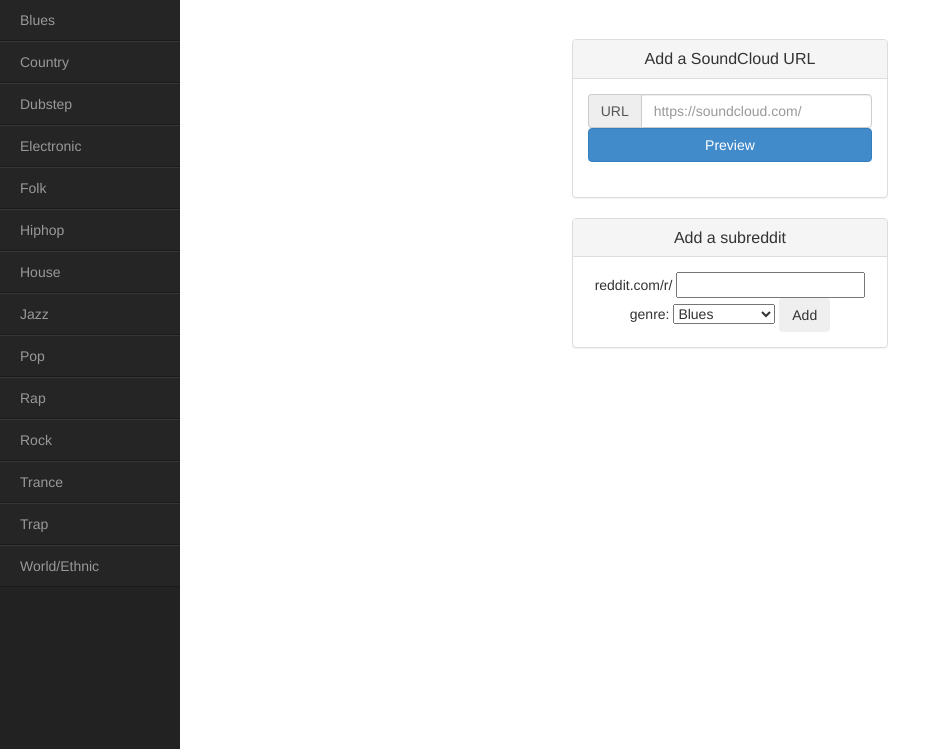
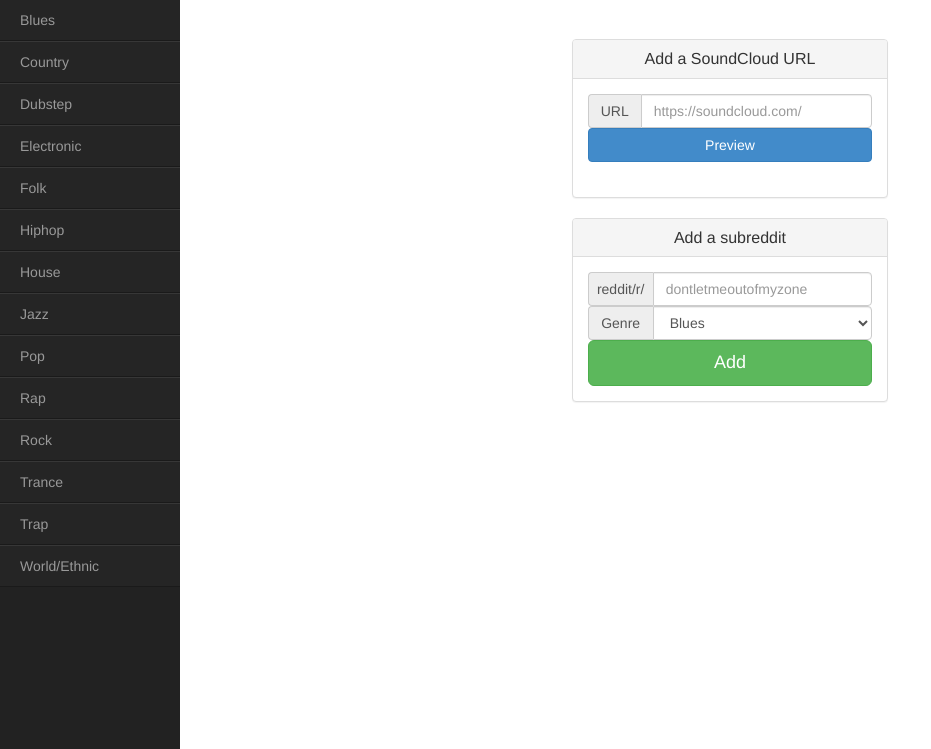
Before and after one commit to ClareCat/Mixt., a Flask app: page /add in a window 1280 px wide. Shown: the part 51-800 px from the top of the page, without its empty margins (0-931 px from the left). Run offline with Flask 2, Linux system fonts and the light colour scheme; parts of the project's set-up code (start-up, migrations or seed data) failed here and were passed over; some libraries are stand-ins or nearby versions.

Commit message:
maciek is so great, he fixed maguires forms

```diff
--- a/templates/add.html
+++ b/templates/add.html
@@ -23,25 +23,24 @@
 			    {% if not curr %}
 			    <form accept-charset="UTF-8" role="form" method=post action="/add">
 			    	{{ previewform.csrf_token }}
-			    		<div class="input-group">
-			    	  		<span class="input-group-addon">URL</span>
+			    		<div class="input-group" style="width:100%;">
+			    	  		<span class="input-group-addon" style="width:65px;">URL</span>
 			    		    <input class="form-control" placeholder="https://soundcloud.com/" name="url" id="url" type="text" value="{{previewform.url.data}}"></input>
-
 			    		</div>
-			    		<div class="input-group">
-			    	  		<span class="input-group-addon">Title</span>
+			    		<div class="input-group" style="width:100%;">
+			    	  		<span class="input-group-addon" style="width:65px;">Title</span>
 			    		    <input class="form-control" name="songname" id="songname" type="text" value="{{previewform.songname.data}}"></input>
 			    		</div>
-			    		<div class="input-group">
-			    	  		<span class="input-group-addon">Artist</span>
+			    		<div class="input-group" style="width:100%;">
+			    	  		<span class="input-group-addon" style="width:65px;">Artist</span>
 			    		    <input class="form-control" name="artist" id="artist" type="text" value="{{previewform.artist.data}}"></input>
 			    		</div>
-			    		<div class="input-group">
-			    	  		<span class="input-group-addon">Album</span>
+			    		<div class="input-group" style="width:100%;">
+			    	  		<span class="input-group-addon" style="width:65px;">Album</span>
 			    		    <input class="form-control" name="album" id="album" type="text"></input>
 			    		</div>
-			    		<div class="input-group">
-			    	  		<span class="input-group-addon">Genre</span>
+			    		<div class="input-group" style="width:100%;">
+			    	  		<span class="input-group-addon" style="width:65px;">Genre</span>
 			    		    <select class="form-control" name="genre" id="genre" type="text">
 			    		    	<option value="one">Blues</option>
 			    		    	<option value="one">Country</option>
@@ -59,12 +58,12 @@
 			    		    	<option value="one">World/Ethnic</option>
 			    		    </select>
 			    		</div>
-			    		<div class="input-group">
-			    	  		<span class="input-group-addon">Label</span>
+			    		<div class="input-group" style="width:100%;">
+			    	  		<span class="input-group-addon" style="width:65px;">Label</span>
 			    		    <input class="form-control" name="label" id="label" type="text" value="{{previewform.label.data}}"></input>
 			    		</div>
-			    		<div class="input-group">
-			    	  		<span class="input-group-addon">Year</span>
+			    		<div class="input-group" style="width:100%;">
+			    	  		<span class="input-group-addon" style="width:65px;">Year</span>
 			    		    <input class="form-control" name="year" id="year" type="text" value="{{previewform.year.data}}"></input>
 			    		</div>
 			    		<input class="btn btn-lg btn-success btn-block" type="submit" value="Add"></input>
@@ -78,17 +77,38 @@
 			    	<h3 class="panel-title">Add a subreddit</h3>
 			 	</div>
 			  	<div class="panel-body">
-			      	<form accept-charset="UTF-8" role="form" method=post action="/add">
-					{{ sourceform.csrf_token }}
-					reddit.com/r/ {{ sourceform.source }}
-					<br/>
-						genre: {{ sourceform.genre }}
+					<form accept-charset="UTF-8" role="form" method=post action="/add">
+					<input id="csrf_token" name="csrf_token" type="hidden" value="1398824818.07##e642be840ae714ee8d6ef101ea9f48ba9356d978">
+					<div class="input-group" style="width:100%;">
+			    		<span class="input-group-addon" style="width:65px;padding:5px;">reddit/r/</span>
+			    	    <input class="form-control" placeholder="dontletmeoutofmyzone" name="source" id="source" type="text">
+			    	</div>
+					<div class="input-group" style="width:100%;">
+			    		<span class="input-group-addon" style="width:65px;">Genre</span>
+			    	    <select class="form-control" id="genre" name="genre">
+			    	    	<option value="Blues">Blues</option>
+			    	    	<option value="Country">Country</option>
+			    	    	<option value="Dubstep">Dubstep</option>
+			    	    	<option value="Electronic">Electronic</option>
+			    	    	<option value="Folk">Folk</option>
+			    	    	<option value="Hiphop">Hiphop</option>
+			    	    	<option value="House">House</option>
+			    	    	<option value="Jazz">Jazz</option>
+			    	    	<option value="Pop">Pop</option>
+			    	    	<option value="Rap">Rap</option>
+			    	    	<option value="Rock">Rock</option>
+			    	    	<option value="Trance">Trance</option>
+			    	    	<option value="Trap">Trap</option>
+			    	    	<option value="World/Ethnic">World/Ethnic</option>
+			    	    </select>
+			    	</div>
+			    		<input class="btn btn-lg btn-success btn-block" type="submit" value="Add"></input>
 
-						<input class="btn" type="submit" value="Add"></input>
-					</form>
+			    	</form>
 			    </div>
 			</div>
 		</div>
+
 	</div>
 
 
```
